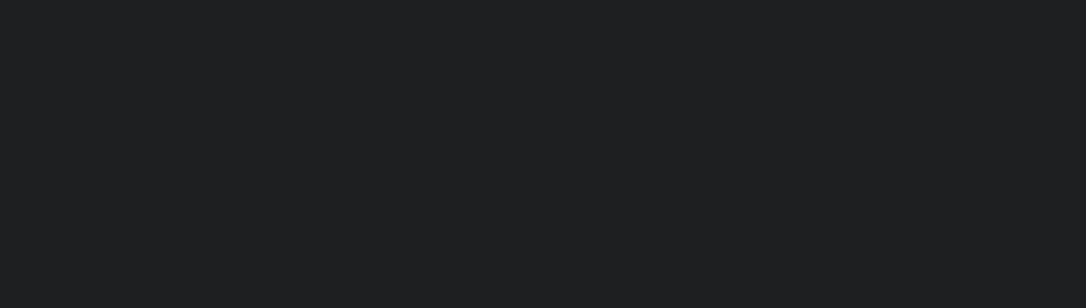
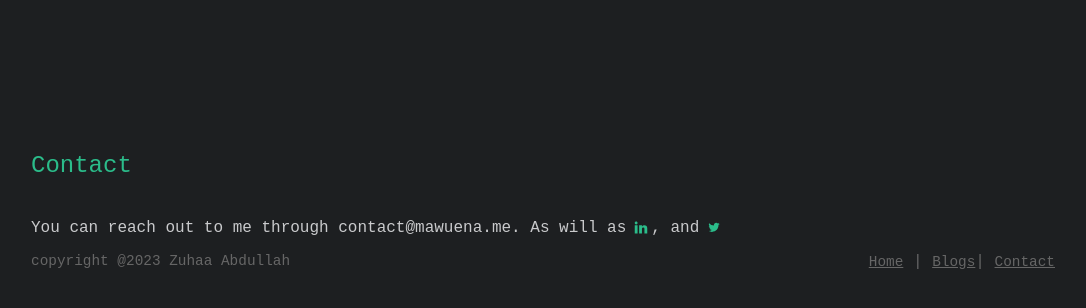
Before and after one commit to DohaAbdullah/Portfolio, a React (Create React App) app: page /contact in a window 1280 px wide. Before the commit this address had no page. Shown: the top 308 px of the page, without its empty margins (97-1183 px from the left). Built offline with nearby package versions, Linux system fonts and the light colour scheme.

Commit message:
adding contact page

```diff
--- a/src/App.css
+++ b/src/App.css
@@ -83,7 +83,7 @@
 .projects {
   margin-top: 30px;
 }
-.projects-title {
+.sub-title {
   color: #2bbc8a;
   font-size: 1.5em;
 }
--- a/src/pages/blogs.jsx
+++ b/src/pages/blogs.jsx
@@ -334,6 +334,7 @@
         {blogsData.map((blog, index) => {
           return <Li key={index}>
             <Time>{blog.dateTime}</Time>
+            <span> </span>
             <Anchor href={blog.href} >{blog.blogTitle}</Anchor>
           </Li>;
         })}
--- /dev/null
+++ b/src/pages/contact.jsx
@@ -0,0 +1,46 @@
+import { Link } from "react-router-dom";
+import TwitterIcon from "../icons/twitterIcon";
+import LinkedInIcon from "../icons/linkedInIcon";
+import Anchor from "../common/a";
+
+
+function Contact() {
+  return (
+    <div>
+
+      <div>
+        <p className="sub-title">Contact</p>
+        <div className="flex">
+          <p className="discription">
+            You can reach out to me through contact@mawuena.me. As will as{" "}
+          </p>
+          <Link to="https://github.com/devnullone">
+            <LinkedInIcon />
+          </Link>
+          <p className="discription">, and</p>
+          <Link to="https://twitter.com/devnullone">
+            <TwitterIcon />
+          </Link>
+        </div>
+      </div>
+      <div className="footer">
+        <div className="left">copyright @2023 Zuhaa Abdullah</div>
+        <div className="right">
+          <Anchor href="/" className="footer-link">
+            Home
+          </Anchor>{" "}
+          <span>|</span>{" "}
+          <Anchor className="footer-link" href="/blogs">
+            Blogs
+          </Anchor>
+          <span>|</span>{" "}
+          <Anchor className="footer-link" href="/contact">
+            Contact
+          </Anchor>
+        </div>
+      </div>
+    </div>
+  );
+}
+
+export default Contact;
--- a/src/pages/mainPage.jsx
+++ b/src/pages/mainPage.jsx
@@ -9,6 +9,8 @@
 import Img from "../common/img";
 import Anchor from "../common/a";
 import Certificates from "../certificatesData.json";
+import Contact from "../pages/contact";
+
 
 function MainPage() {
   return (
@@ -191,7 +193,7 @@
         </div>
 
         <div className="projects">
-          <p className="projects-title">Projects</p>
+          <p className="sub-title">Projects</p>
 
           <div className="github-icon-container">
             <p className="discription">You can find all my projects here</p>
@@ -225,7 +227,7 @@
         </div>
       </div>
       <div>
-        <p className="projects-title">Certificates</p>
+        <p className="sub-title">Certificates</p>
         <p className="discription">My awarding list.</p>
       </div>
       <div className="certificates-container">
@@ -241,26 +243,7 @@
           );
         })}
       </div>
-      <div>
-        <p className="projects-title">Contact</p>
-        <div className="flex">
-          <p className="discription">
-            You can reach out to me through contact@mawuena.me. As will as{" "}
-          </p>
-          <Link to="https://github.com/devnullone">
-            <LinkedInIcon />
-          </Link>
-          <Link to="https://twitter.com/devnullone">
-            <TwitterIcon />
-          </Link>
-        </div>
-      </div>
-      <div className="footer">
-        <div className="left">copyright @2023 Zuhaa Abdullah</div>
-        <div className="right">
-          <Anchor href="/" className="footer-link">Home</Anchor> <span>|</span> <Anchor className="footer-link" href="/blogs">Blogs</Anchor>
-        </div>
-      </div>
+      <Contact />
     </div>
   );
 }
--- a/src/router/appRoutes.jsx
+++ b/src/router/appRoutes.jsx
@@ -1,5 +1,6 @@
 import { Routes, Route } from "react-router-dom";
 import Blogs from "../pages/blogs";
+import Contact from "../pages/contact";
 import MainPage from "../pages/mainPage";
 
 function AppRoutes(props) {
@@ -7,6 +8,7 @@
     <Routes>
       <Route path="/" element={<MainPage />} />
       <Route path="/blogs" element={<Blogs />} />
+      <Route path="/contact" element={<Contact />} />
     </Routes>
   );
 }
```
